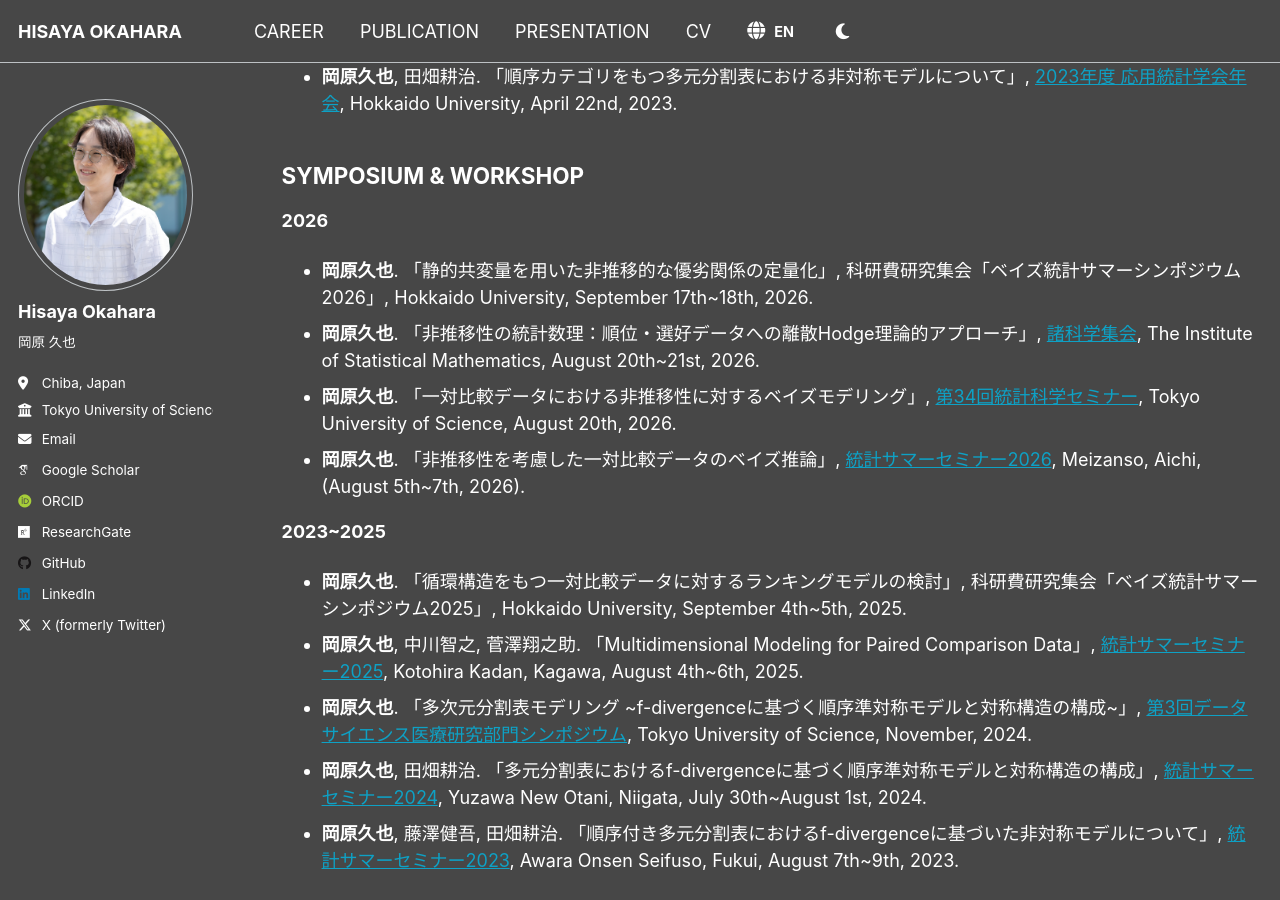
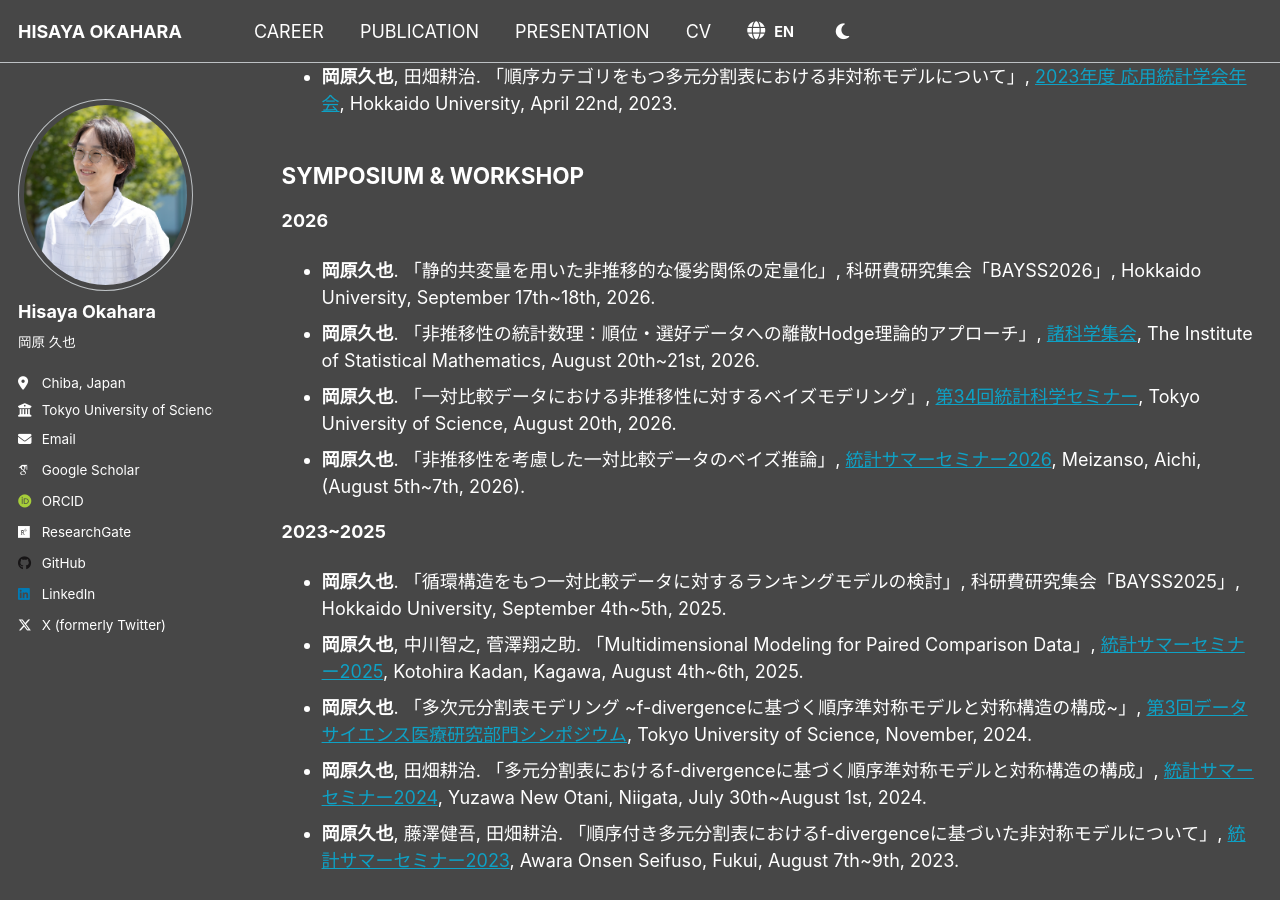
Before and after one commit to h-okahara/h-okahara.github.io, a Jekyll site: the page built from _pages/presentation.md, in a window 1280 px wide and 900 px high, scrolled down 1355 px. Built offline with Jekyll 4.4.1, drawn with Linux system fonts in a browser that asks for light colours; some web fonts are replaced.

Commit message:
Use BAYSS abbreviation for the symposium name
Replace the full Japanese conference name (ベイズ統計サマーシンポジウム)
with its abbreviation BAYSS in the 2026 and 2025 presentation entries.

Co-Authored-By: Claude Sonnet 5 <noreply@anthropic.com>

```diff
--- a/_includes/sections/presentation-symposium.md
+++ b/_includes/sections/presentation-symposium.md
@@ -1,7 +1,7 @@
 ## <span data-i18n="presentation.header_symposium">SYMPOSIUM & WORKSHOP</span>
 **2026**
 {: .year-group}
-- **岡原久也**. 「静的共変量を用いた非推移的な優劣関係の定量化」, 科研費研究集会「ベイズ統計サマーシンポジウム2026」,
+- **岡原久也**. 「静的共変量を用いた非推移的な優劣関係の定量化」, 科研費研究集会「BAYSS2026」,
   <span data-i18n="presentation.loc_hokkaido_u">Hokkaido University</span>,
   <span data-i18n="presentation.month.09">September</span> <span data-i18n="presentation.date.17">17th</span>~<span data-i18n="presentation.date.18">18th</span>, <span data-i18n="presentation.year.2026">2026</span>.
 - **岡原久也**. 「非推移性の統計数理：順位・選好データへの離散Hodge理論的アプローチ」, [諸科学集会](https://sites.google.com/view/shokagaku/%E3%83%9B%E3%83%BC%E3%83%A0/26%E5%B9%B4%E5%BA%A6%E5%A4%8F),
@@ -15,7 +15,7 @@
 
 **2023~2025**
 {: .year-group}
-- **岡原久也**. 「循環構造をもつ一対比較データに対するランキングモデルの検討」, 科研費研究集会「ベイズ統計サマーシンポジウム2025」,
+- **岡原久也**. 「循環構造をもつ一対比較データに対するランキングモデルの検討」, 科研費研究集会「BAYSS2025」,
   <span data-i18n="presentation.loc_hokkaido_u">Hokkaido University</span>, <span data-i18n="presentation.month.09">September</span> <span data-i18n="presentation.date.04">4th</span>~<span data-i18n="presentation.date.05">5th</span>, <span data-i18n="presentation.year.2025">2025</span>.
 - **岡原久也**, 中川智之, 菅澤翔之助. 「Multidimensional Modeling for Paired Comparison Data」, [統計サマーセミナー2025](https://sites.google.com/g.ecc.u-tokyo.ac.jp/ysg2025),
   <span data-i18n="presentation.loc_kagawa_kotohira">Kotohira Kadan, Kagawa</span>, <span data-i18n="presentation.month.08">August</span> <span data-i18n="presentation.date.04">4th</span>~<span data-i18n="presentation.date.06">6th</span>, <span data-i18n="presentation.year.2025">2025</span>.
```
